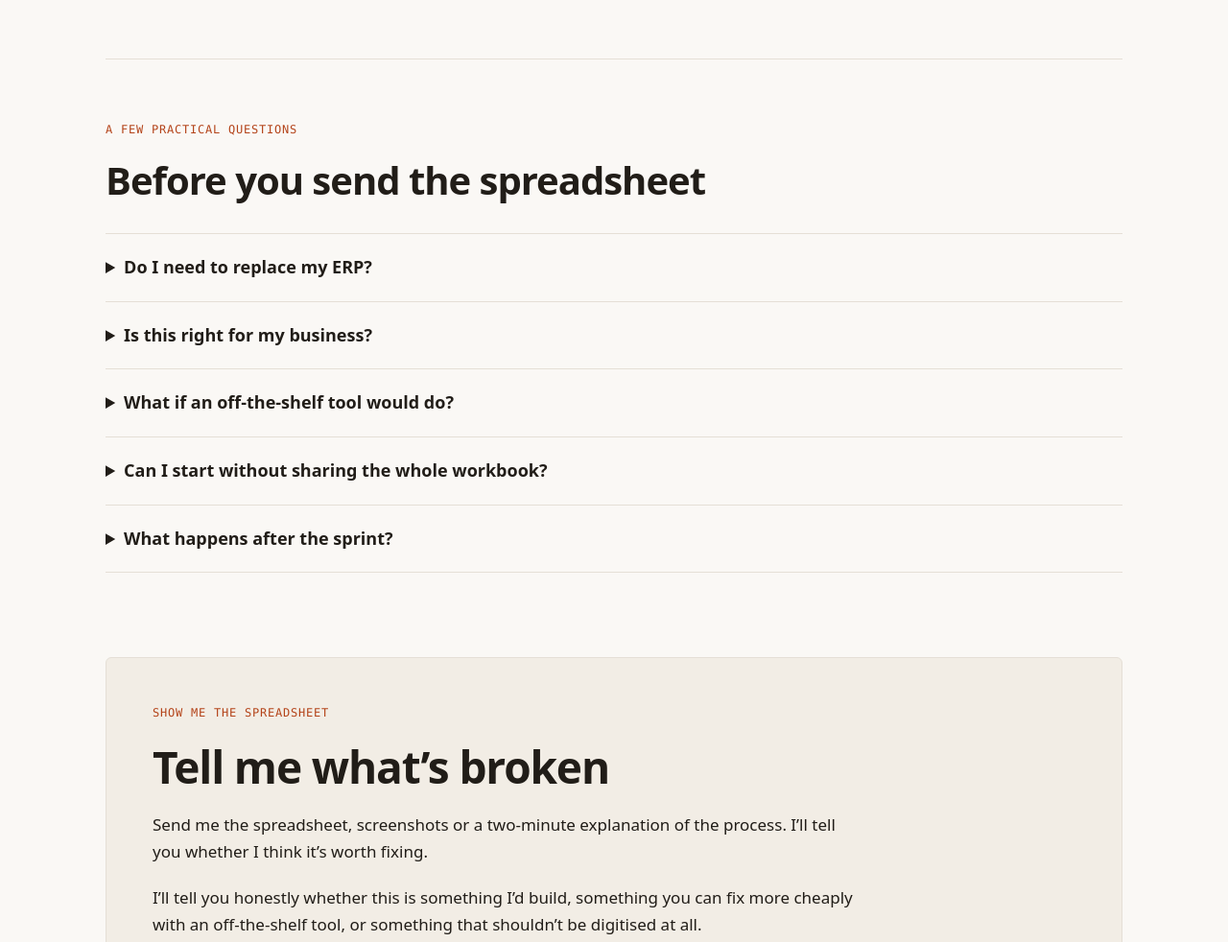
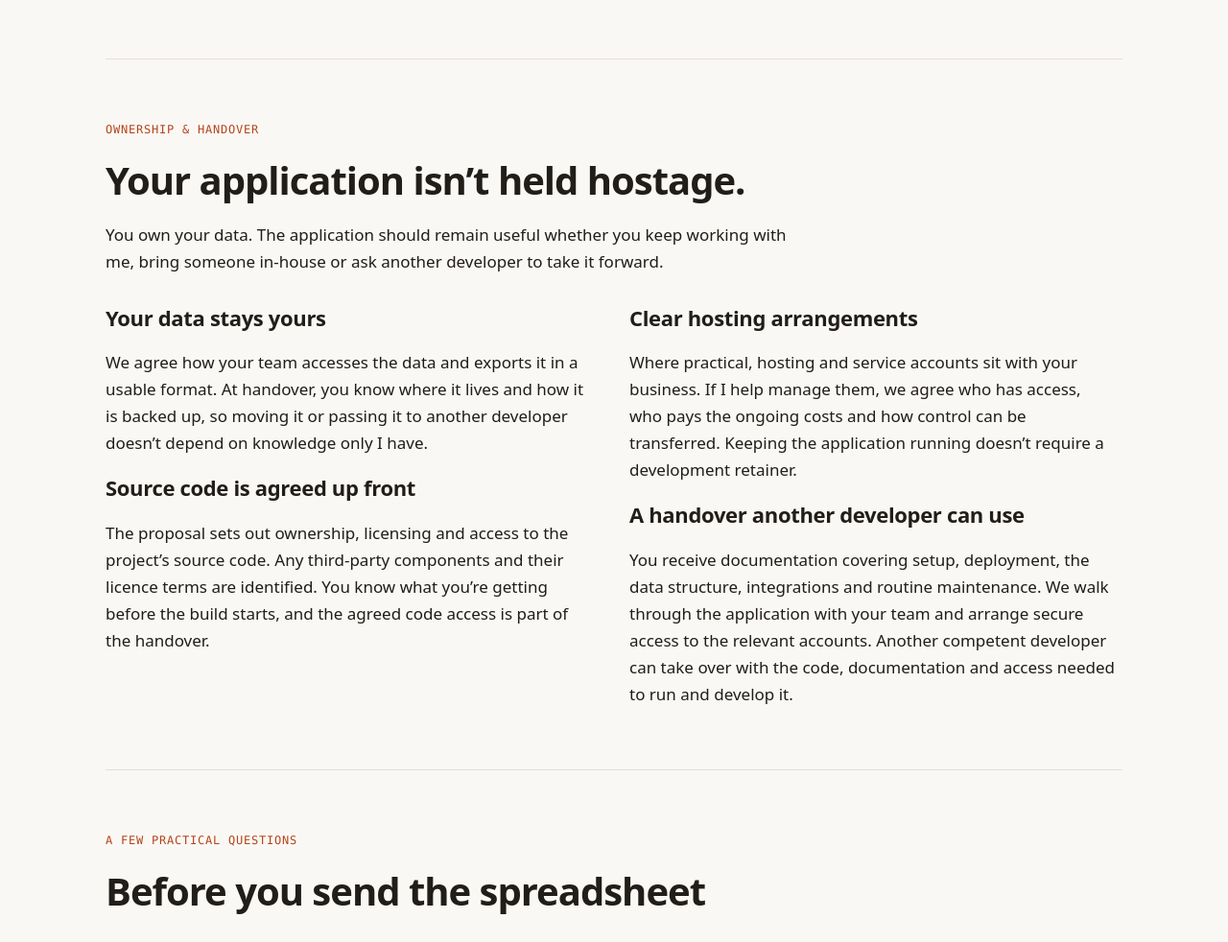
Before and after one commit to TomDarcy/darcybuilds, a plain HTML site: page spreadsheet-to-app/index.html in a window 1280 px wide. Shown: the part 4084-5066 px from the top of the page at 96% size. Drawn offline with Linux system fonts and the light colour scheme.

Commit message:
Explain application ownership and developer handover

```diff
--- a/spreadsheet-to-app/index.html
+++ b/spreadsheet-to-app/index.html
@@ -476,6 +476,53 @@
           </p>
         </div>
       </section>
+      <section id="ownership" class="section">
+        <div class="section-heading">
+          <p class="eyebrow">Ownership &amp; handover</p>
+          <h2>Your application isn’t held hostage.</h2>
+          <p>
+            You own your data. The application should remain useful whether you
+            keep working with me, bring someone in-house or ask another
+            developer to take it forward.
+          </p>
+        </div>
+        <div class="two-col">
+          <div>
+            <h3>Your data stays yours</h3>
+            <p>
+              We agree how your team accesses the data and exports it in a
+              usable format. At handover, you know where it lives and how it is
+              backed up, so moving it or passing it to another developer doesn’t
+              depend on knowledge only I have.
+            </p>
+            <h3>Source code is agreed up front</h3>
+            <p>
+              The proposal sets out ownership, licensing and access to the
+              project’s source code. Any third-party components and their
+              licence terms are identified. You know what you’re getting before
+              the build starts, and the agreed code access is part of the
+              handover.
+            </p>
+          </div>
+          <div>
+            <h3>Clear hosting arrangements</h3>
+            <p>
+              Where practical, hosting and service accounts sit with your
+              business. If I help manage them, we agree who has access, who pays
+              the ongoing costs and how control can be transferred. Keeping the
+              application running doesn’t require a development retainer.
+            </p>
+            <h3>A handover another developer can use</h3>
+            <p>
+              You receive documentation covering setup, deployment, the data
+              structure, integrations and routine maintenance. We walk through
+              the application with your team and arrange secure access to the
+              relevant accounts. Another competent developer can take over with
+              the code, documentation and access needed to run and develop it.
+            </p>
+          </div>
+        </div>
+      </section>
       <section class="section">
         <div class="section-heading">
           <p class="eyebrow">A few practical questions</p>
```
Also changed, not shown: index.html (+29 -0 lines), llms.txt.
